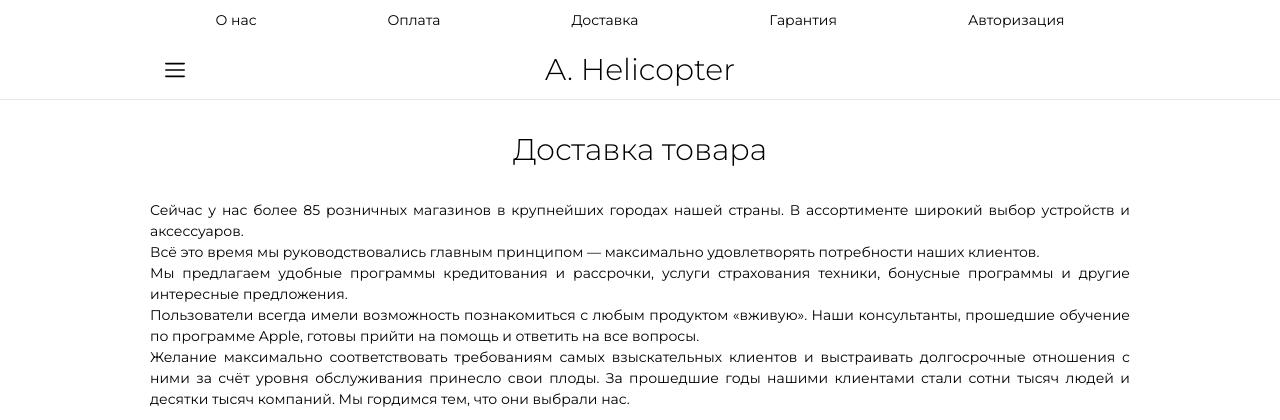
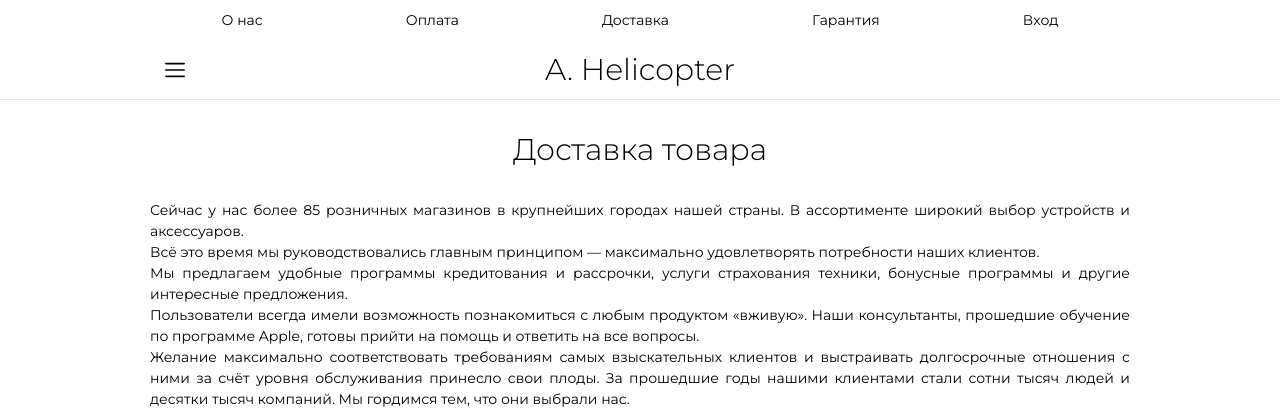
Before and after one commit to apap26/a_helicopter_TRPO, a Django app: page /about in a window 1280 px wide. Shown: the top 420 px of the page. Run offline with Django 3.2, Linux system fonts and the light colour scheme; some libraries are stand-ins or nearby versions.

Commit message:
change basic template

```diff
--- a/templates/base_extended.html
+++ b/templates/base_extended.html
@@ -58,7 +58,11 @@
         <a href="/payment" class="nav_info_btn">Оплата</a>
         <a href="/delivery" class="nav_info_btn">Доставка</a>
         <a href="/warranty" class="nav_info_btn">Гарантия</a>
-        <a href="/accounts/login/" class="nav_info_btn">Авторизация</a>
+		{% if user.is_authenticated %}
+			<a href="/accounts/profile/" class="nav_info_btn">Профиль</a>
+		{% else %}
+			<a href="/accounts/login/" class="nav_info_btn">Вход</a>
+		{% endif %}
     </div>
     <div class="nav_menu">
         <p class="header_main" onclick="goTo('/')">A. Helicopter</p>
```
